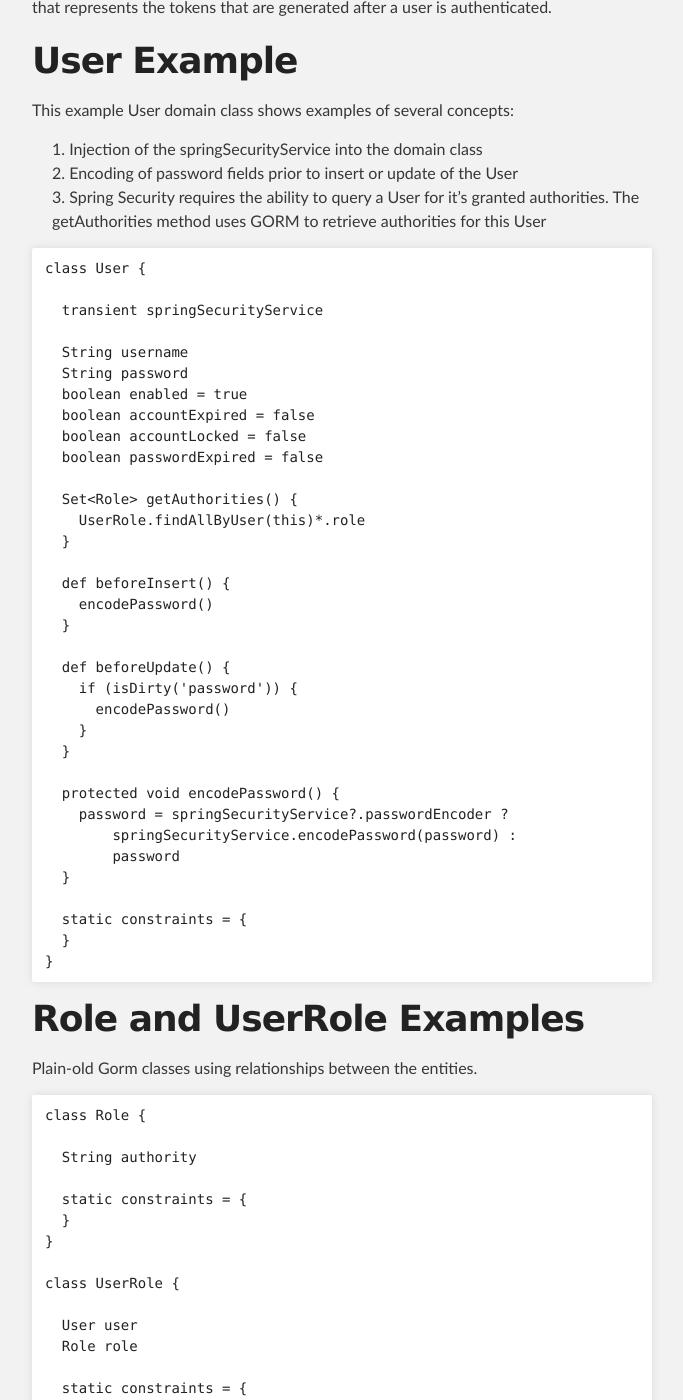
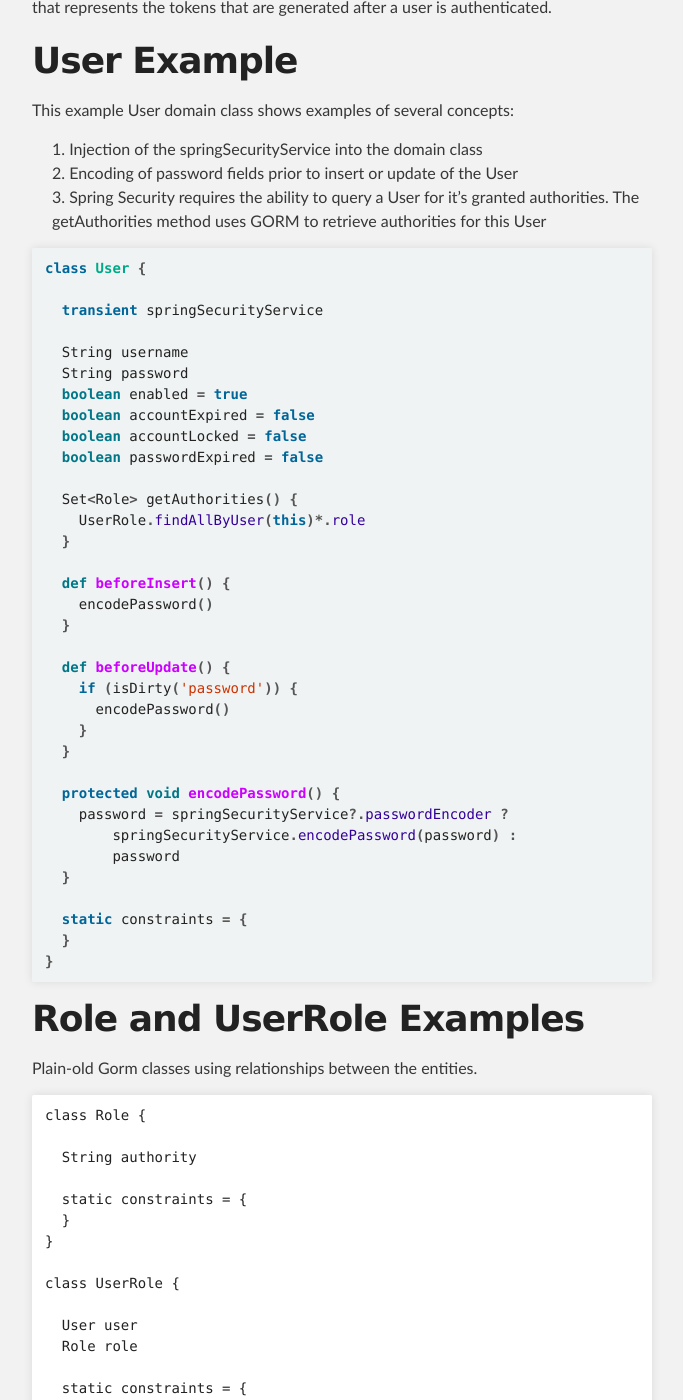
Before and after one commit to mikecalvo/mikecalvo.github.io, a Jekyll site: the page built from msse/examples/security/index.md, in a window 1280 px wide and 1400 px high, scrolled down 1323 px. Shown: the whole window, without its empty margins (298-981 px from the left). Built offline with Jekyll 4.4.1, drawn with Linux system fonts in a browser that asks for light colours.

Commit message:
fixed code style

````diff
--- a/msse/examples/security/index.md
+++ b/msse/examples/security/index.md
@@ -43,7 +43,7 @@ This example User domain class shows examples of several concepts:
 2. Encoding of password fields prior to insert or update of the User
 3. Spring Security requires the ability to query a User for it's granted authorities.  The getAuthorities method uses GORM to retrieve authorities for this User
 
-``` Groovy
+``` groovy
 class User {
 
   transient springSecurityService
````
